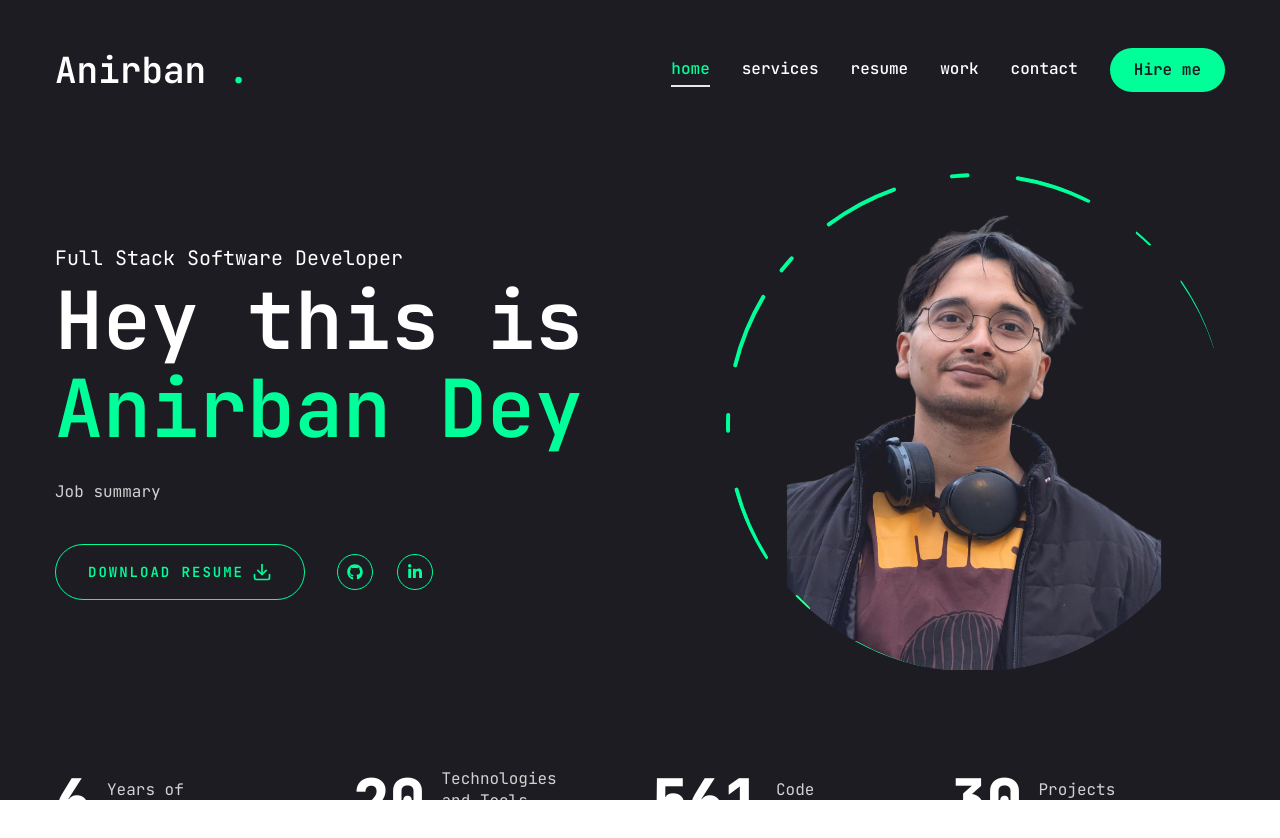
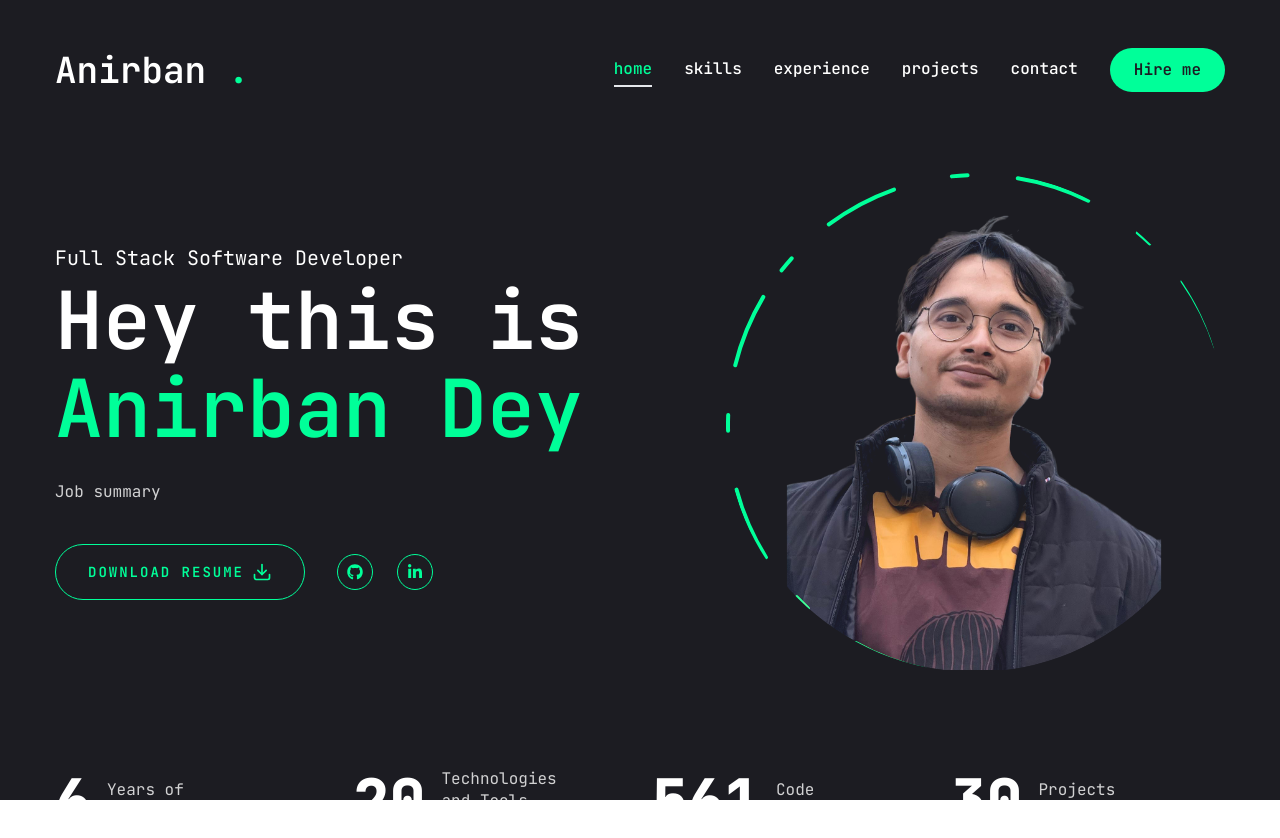
Before and after one commit to AnirbanDey-9497/anirban-portfolio, a Next.js app: page / in a window 1280 px wide. Built offline with nearby package versions, Linux system fonts and the light colour scheme.

Commit message:
Website- Updated routes for better accessibility

```diff
--- a/components/Nav.jsx
+++ b/components/Nav.jsx
@@ -10,15 +10,15 @@ const links= [
         path: "/",
     },
     {
-        name: "services",
+        name: "skills",
         path: "/services",
     },
     {
-        name: "resume",
+        name: "experience",
         path: "/resume",
     },
     {
-        name: "work",
+        name: "projects",
         path: "/work",
     },
     {
```
